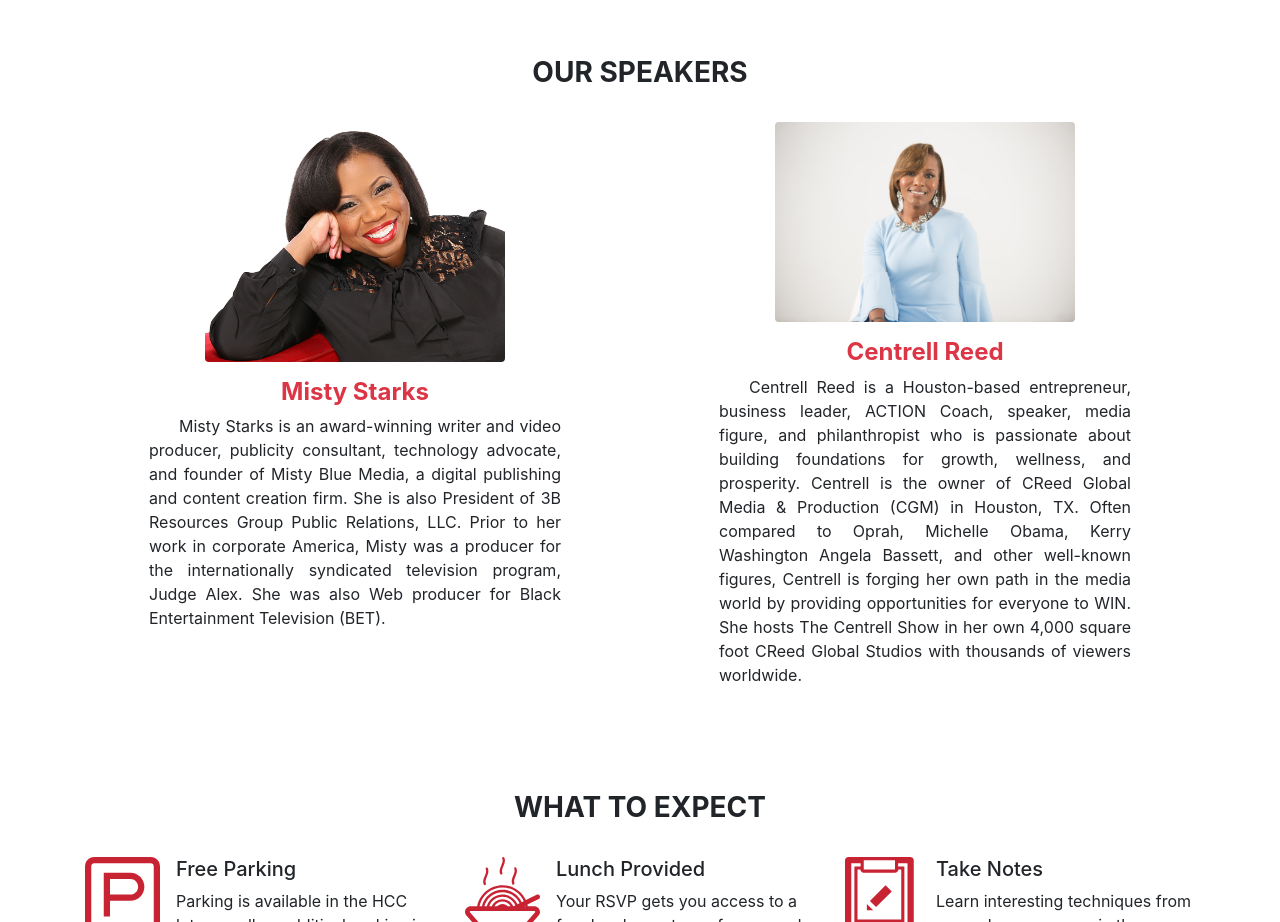
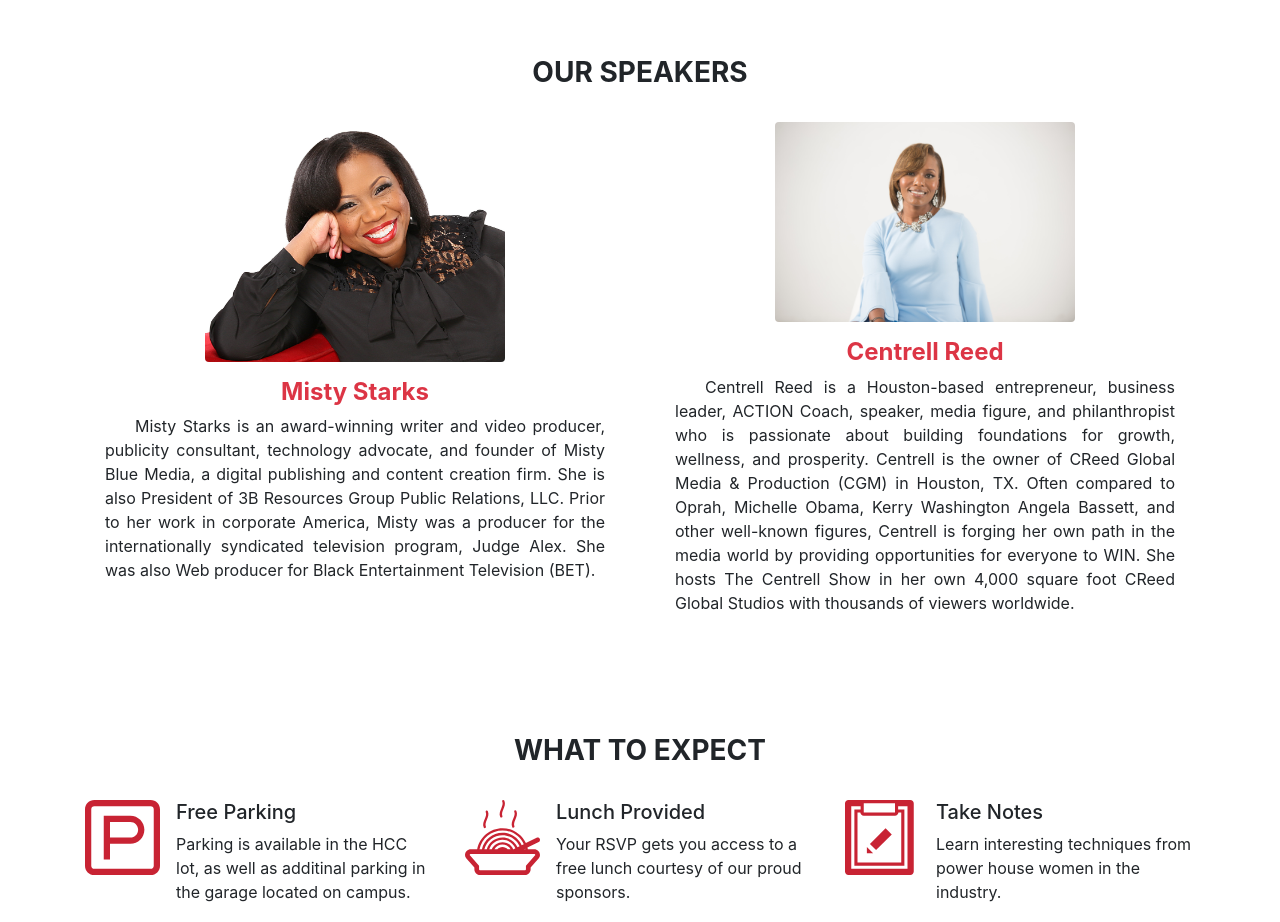
Before and after one commit to lpendeavors/mbda-landing-page, a website: page index.html in a window 1280 px wide. Shown: the part 920-1842 px from the top of the page. Drawn offline with nearby package versions, Linux system fonts and the light colour scheme.

Commit message:
fixed spacing

```diff
--- a/index.html
+++ b/index.html
@@ -65,12 +65,12 @@
 				<div class="col-md">
 					<h3 class="text-center"><strong>OUR SPEAKERS</strong></h3><br />
 					<div class="row">
-						<div class="col text-center mx-5">
+						<div class="col text-center mx-1 mb-5">
 							<img src="assets/misty.jpg" style="width: 300px;" class="rounded mx-auto d-block"/>
 							<h4 class="pt-3 text-danger"><strong>Misty Starks</strong></h4>
 							<p class="mx-3 text-justify" style="text-indent: 30px;">Misty Starks is an award-winning writer and video producer, publicity consultant, technology advocate, and founder of Misty Blue Media, a digital publishing and content creation firm. She is also President of 3B Resources Group Public Relations, LLC. Prior to her work in corporate America, Misty was a producer for the internationally syndicated television program, Judge Alex. She was also Web producer for Black Entertainment Television (BET).</p>
 						</div>
-						<div class="col-md text-center mx-5">
+						<div class="col-md text-center mx-1">
 							<img src="assets/centrell.jpg" style="width: 300px;" class="rounded mx-auto d-block"/>
 							<h4 class="pt-3 text-danger"><strong>Centrell Reed</strong></h4>
 							<p class="mx-3 text-justify" style="text-indent: 30px;">Centrell Reed is a Houston-based entrepreneur, business leader, ACTION Coach, speaker, media figure, and philanthropist who is passionate about building foundations for growth, wellness, and prosperity. Centrell is the owner of CReed Global Media & Production (CGM) in Houston, TX. Often compared to Oprah, Michelle Obama, Kerry Washington Angela Bassett, and other well-known figures, Centrell is forging her own path in the media world by providing opportunities for everyone to WIN. She hosts The Centrell Show in her own 4,000 square foot CReed Global Studios with thousands of viewers worldwide.</p>
```
